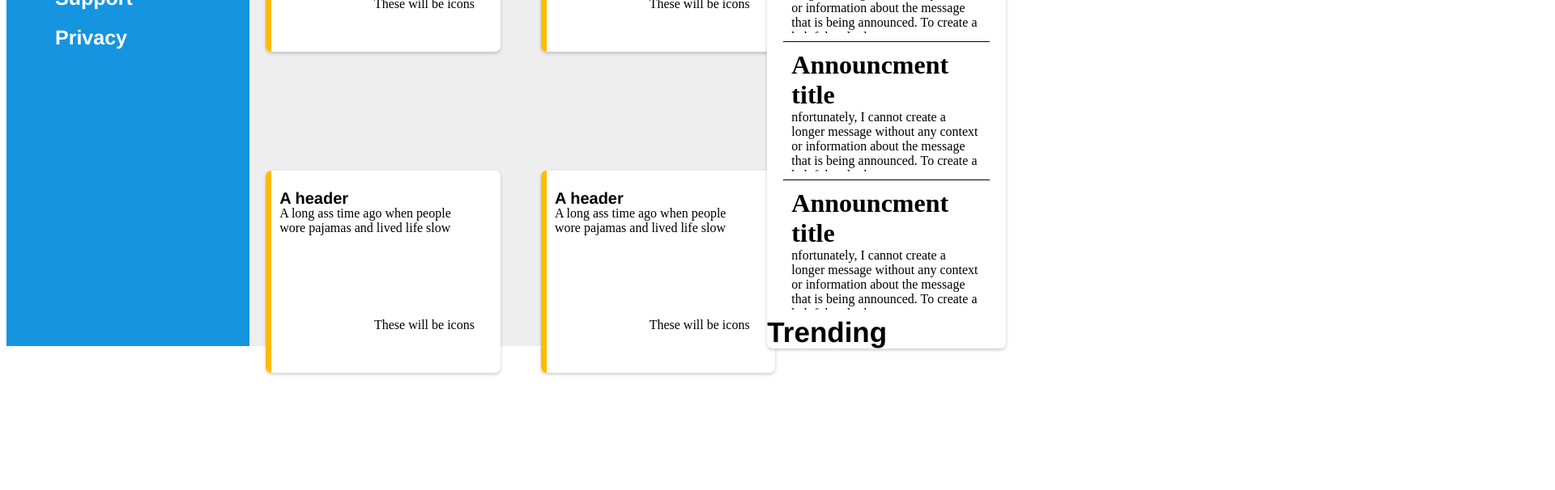
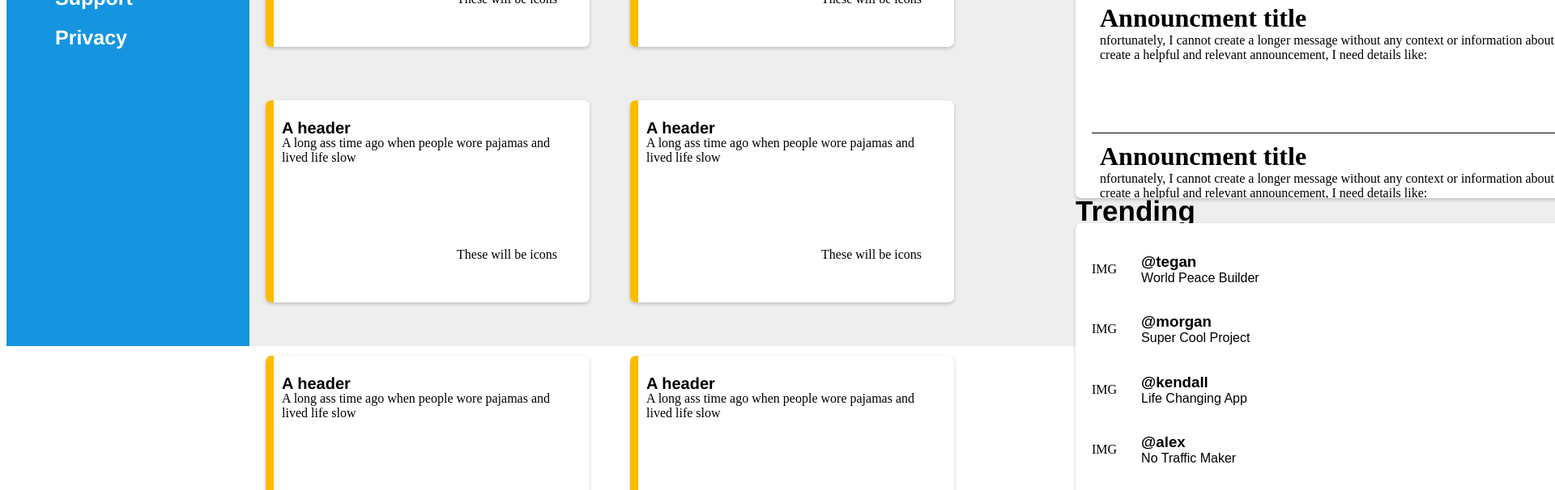
Before and after one commit to Rhumph/Admin-Dashboard-TOP-Project, a plain HTML site: page index.html in a window 1280 px wide. Shown: the part 380-986 px from the top of the page at 81% size, 1920 px wide, since content can reach past the window. Drawn offline with Linux system fonts and the light colour scheme.

Commit message:
Structure is acceptable, need to add pics and icons

```diff
--- a/index.html
+++ b/index.html
@@ -9,7 +9,6 @@
 </head>
 
 <body>
-
     <div class="container">
         <header class="header">
 
@@ -33,7 +32,7 @@
                     <img src="./source-images/Eva Green pic.jpg" alt="a profile image" class="profile-img">
                     <div class="profile-card-text">
                         <P class="greeting">Hi there</P>
-                        <h1 class="user-details">User-name</h1>
+                        <h1 class="user-details">@morgan</h1>
                     </div>
                 </div>
 
@@ -126,14 +125,6 @@
                             <div class="card-icons">These will be icons</div>
                         </div>
                     </div>
-                    <div class="article-card">
-                        <div class="yellow-side-line"></div>
-                        <div class="card-body">
-                            <h1 class="card-header">A header</h1>
-                            <p class="card-content">A long ass time ago when people wore pajamas and lived life slow</p>
-                            <div class="card-icons">These will be icons</div>
-                        </div>
-                    </div>
                 </div>
             </div>
             <div class="news-stack">
@@ -144,24 +135,63 @@
 
                             <div class="announcement-package">
                                 <h1 class="announcement-title">Announcment title</h1>
-                                <p class="announcment-message">nfortunately, I cannot create a longer message without any context or information about the message that is being announced. To create a helpful and relevant announcement, I need details like:</p>
+                                <p class="announcment-message">nfortunately, I cannot create a longer message without
+                                    any context or information about the message that is being announced. To create a
+                                    helpful and relevant announcement, I need details like:</p>
                             </div>
                             <div class="line-seperator"></div>
                             <div class="announcement-package">
                                 <h1 class="announcement-title">Announcment title</h1>
-                                <p class="announcment-message">nfortunately, I cannot create a longer message without any context or information about the message that is being announced. To create a helpful and relevant announcement, I need details like:</p>
+                                <p class="announcment-message">nfortunately, I cannot create a longer message without
+                                    any context or information about the message that is being announced. To create a
+                                    helpful and relevant announcement, I need details like:</p>
                             </div>
                             <div class="line-seperator"></div>
                             <div class="announcement-package">
                                 <h1 class="announcement-title">Announcment title</h1>
-                                <p class="announcment-message">nfortunately, I cannot create a longer message without any context or information about the message that is being announced. To create a helpful and relevant announcement, I need details like:</p>
+                                <p class="announcment-message">nfortunately, I cannot create a longer message without
+                                    any context or information about the message that is being announced. To create a
+                                    helpful and relevant announcement, I need details like:</p>
                             </div>
                         </div>
                     </div>
                 </div>
                 <div class="trending-container">
                     <h1 class="dashboard-heading">Trending</h1>
-                    <div class="trending-card"></div>
+                    <div class="trending-card">
+
+                        <div class="trending-card-item">
+                            <div class="trend-img">IMG</div>
+                            <div class="profile-details">
+                                <h3>@tegan</h3>
+                                <p>World Peace Builder</p>
+                            </div>
+                        </div>
+
+                        <div class="trending-card-item">
+                            <div class="trend-img">IMG</div>
+                            <div class="profile-details">
+                                <h3>@morgan</h3>
+                                <p>Super Cool Project</p>
+                            </div>
+                        </div>
+
+                        <div class="trending-card-item">
+                            <div class="trend-img">IMG</div>
+                            <div class="profile-details">
+                                <h3>@kendall</h3>
+                                <p>Life Changing App</p>
+                            </div>
+                        </div>
+
+                        <div class="trending-card-item">
+                            <div class="trend-img">IMG</div>
+                            <div class="profile-details">
+                                <h3>@alex</h3>
+                                <p>No Traffic Maker</p>
+                            </div>
+                        </div>
+                    </div>
                 </div>
             </div>
         </div>
--- a/style.css
+++ b/style.css
@@ -1,9 +1,9 @@
 .container {
     display: grid;
-    grid-template-columns: minmax(300px, 20%) 70%;
+    grid-template-columns: 300px 2000px;
     grid-template-rows: minmax(15%, auto) minmax(85%, auto);
     height: 100vh;
-    width: 100%;
+    width: 2000px;
 }
 
 .header {
@@ -129,7 +129,7 @@
 
 .dashboard {
     display: grid;
-    grid-template-columns: 70% 30%;
+    grid-template-columns: 1fr 50%;
     background-color: rgb(238, 238, 238);
 }
 
@@ -150,7 +150,7 @@
 .announements-container {
     grid-column-start: 1/2;
     display: grid;
-    grid-template-rows: 15% 85%;
+    grid-template-rows: 7.5% 85%;
 }
 
 .announcments-title {
@@ -163,7 +163,7 @@
     box-shadow: 0 2px 4px rgba(0, 0, 0, 0.2);
     border-radius: 7px;
     overflow: hidden;
-    width: 100%;
+    width: 90%;
     height: 100%;
     padding: 20px;
 }
@@ -198,7 +198,7 @@
 .trending-container {
     grid-column-start: 1/2;
     display: grid;
-    grid-template-rows: 15% 85%;
+    grid-template-rows: 7.5% 85%;
 }
 
 .dashboard-heading {
@@ -210,10 +210,33 @@
 }
 
 .trending-card {
-    grid-row-start: 2/3;
+    grid-row-start: 2;
     background-color: white;
-    width: 100px;
-    height: 100px;
+    box-shadow: 0 2px 4px rgba(0, 0, 0, 0.2);
+    border-radius: 7px;
+    overflow: hidden;
+    width: 90%;
+    height: 74%;
+    padding: 20px;
+    display: grid;
+    grid-template-rows: repeat(20%, 4);
+}
+
+.trending-card-item{
+    display: flex;
+    justify-content: space-between;
+    flex-direction: row;
+    justify-content: start;
+    align-items: center;
+}
+
+.trending-card-item p, h3 {
+    margin: 0px;
+    font-family: Arial, Helvetica, sans-serif;
+}
+
+.trend-img {
+    margin-right: 30px;
 }
 
 .navigation-list-container {
@@ -263,11 +286,12 @@
     grid-template-rows: 2% 90%;
     height: 100%;
     padding: 20px;
+    width: 100%;
 }
 
 .main-body-article-cards {
     display: grid;
-    grid-template-columns: 50% 50%;
+    grid-template-columns: 40% 40%;
     grid-template-rows: repeat(3,30%);
     grid-row-start: 2/3;
     gap: 50px;
@@ -282,6 +306,7 @@
     border-radius: 7px;
     overflow: hidden;
     box-shadow: 0 2px 4px rgba(0, 0, 0, 0.2);
+    max-width: 400px;
 
 }
 
```
